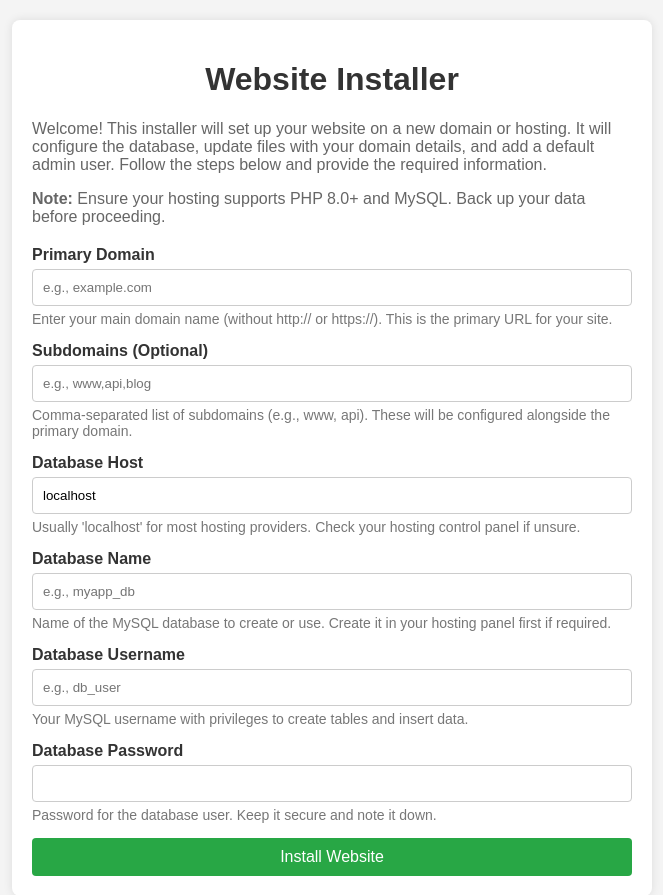
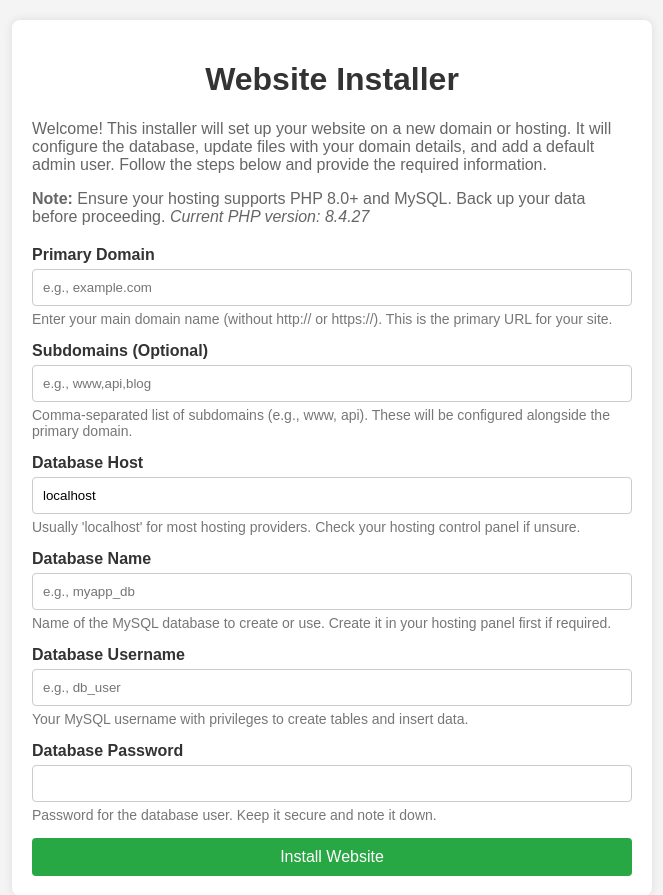
Before and after one commit to irlam/Web-Installer, a PHP site: page / in a window 1280 px wide. Shown: the top 895 px of the page, without its empty margins (308-971 px from the left). Run offline with PHP 8.4, Linux system fonts and the light colour scheme; some libraries are stand-ins or nearby versions.

Commit message:
Add display of current PHP version in installer intro

```diff
--- a/index.php
+++ b/index.php
@@ -67,7 +67,7 @@ if ($_SERVER['REQUEST_METHOD'] === 'POST') {
         <h1>Website Installer</h1>
         <div class="intro">
             <p>Welcome! This installer will set up your website on a new domain or hosting. It will configure the database, update files with your domain details, and add a default admin user. Follow the steps below and provide the required information.</p>
-            <p><strong>Note:</strong> Ensure your hosting supports PHP 8.0+ and MySQL. Back up your data before proceeding.</p>
+            <p><strong>Note:</strong> Ensure your hosting supports PHP 8.0+ and MySQL. Back up your data before proceeding. <em>Current PHP version: <?php echo PHP_VERSION; ?></em></p>
         </div>
         <?php if ($errors): ?>
             <div class="error">
```
